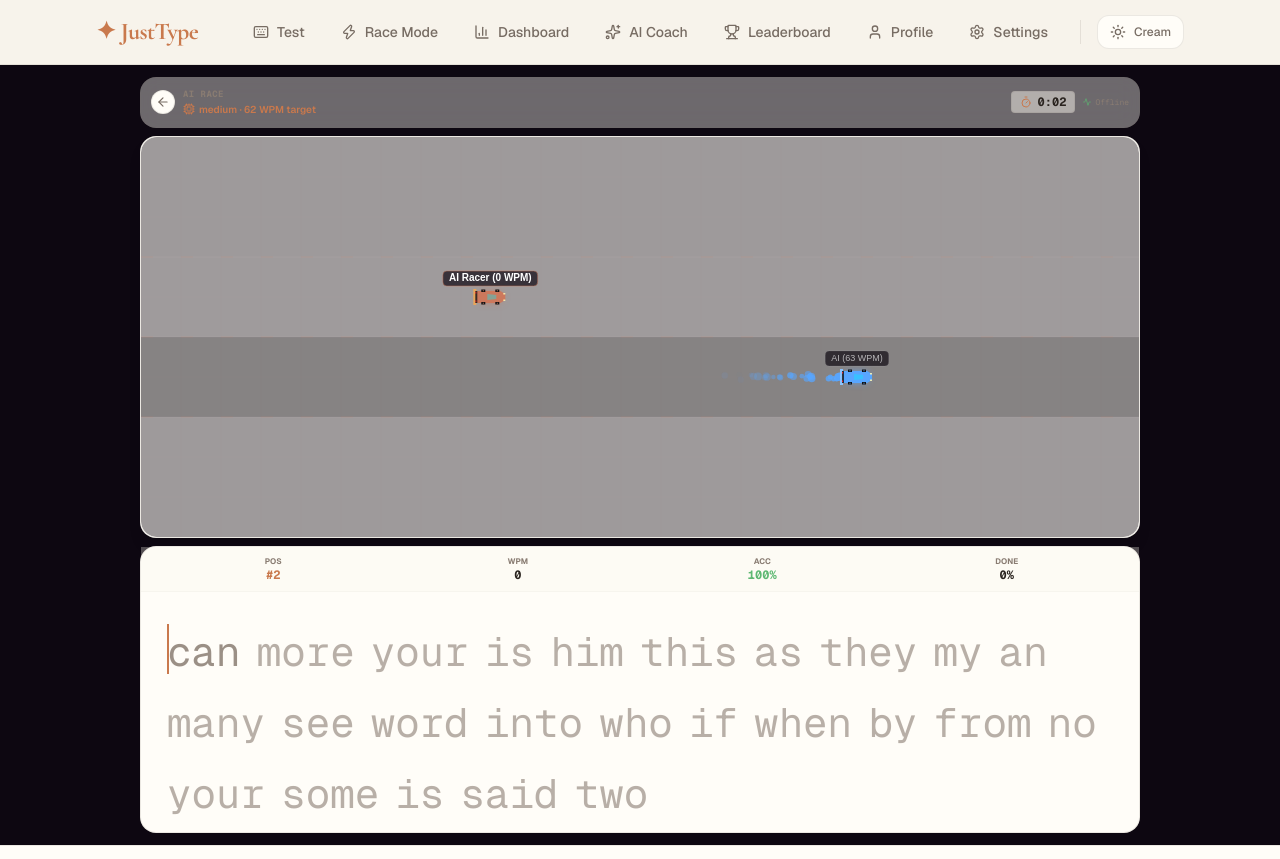
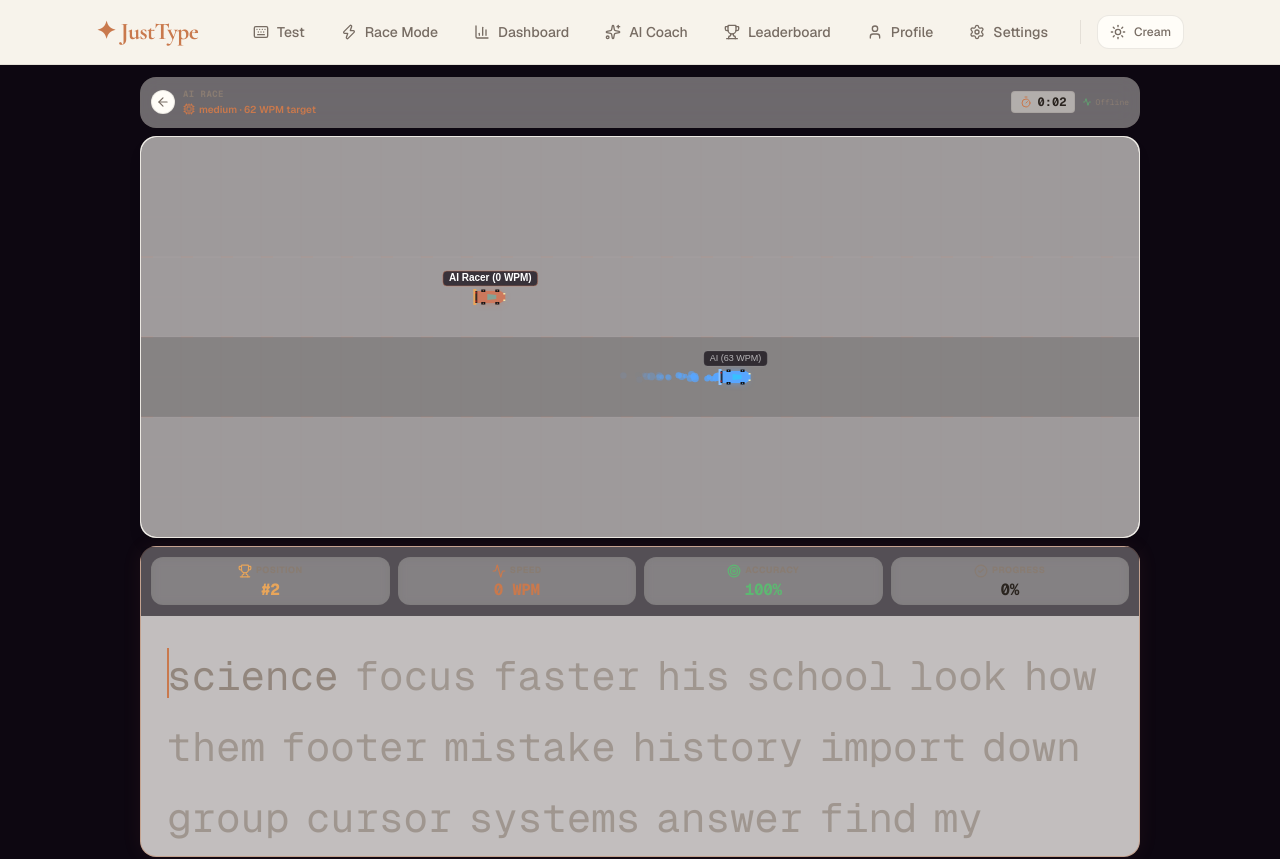
Before and after one commit to BhagirathsinhRana378/justtype, a Next.js app: page /race/ai in a window 1280 px wide. Shown: the top 859 px of the page. Built offline with nearby package versions, Linux system fonts and the light colour scheme.

Commit message:
feat: implement AI race mode with dynamic difficulty and Word display component

```diff
--- a/src/app/race/ai/AIClient.tsx
+++ b/src/app/race/ai/AIClient.tsx
@@ -6,13 +6,23 @@ import { useRouter, useSearchParams } from "next/navigation";
 import { useRaceEngine } from "@/hooks/useRaceEngine";
 import RaceCanvas from "@/components/race/RaceCanvas";
 import Word from "@/components/Word";
-import { ArrowLeft, Trophy, RotateCcw, Timer, Activity, Cpu, Users } from "lucide-react";
+import { ArrowLeft, Trophy, RotateCcw, Timer, Activity, Cpu, Users, Target, CheckCircle2 } from "lucide-react";
 
 const AI_WORDS = [
   "the","and","of","to","in","is","you","that","it","he","was","for","on","are","as","with","his","they","at","be",
   "this","have","from","one","had","by","word","but","not","what","all","were","we","when","your","can","said","use",
   "an","each","she","do","how","if","will","up","out","many","then","them","so","some","her","make","like","him","into",
-  "time","has","look","two","more","go","see","no","way","my","than","call","who",
+  "time","has","look","two","more","go","see","no","way","my","than","call","who","oil","its","now","find","long",
+  "down","day","did","get","come","made","may","part","new","take","get","place","made","live","back","give","most","very",
+  "about","above","across","action","answer","around","better","faster","typing","science","measure","rhythm","cadence",
+  "engine","growth","sprint","memory","mistake","routine","program","develop","complex","elegant","minimal","builder",
+  "layout","control","command","trigger","resolve","warning","optimal","systems","digital","product","network","service",
+  "dynamic","balance","perfect","profile","numbers","context","history","support","process",
+  "people","number","water","sound","years","thing","think","great","every","under","found","still","between","never",
+  "start","another","course","family","always","country","system","school","group","during","without","before","study",
+  "almost","change","design","manage","project","simple","active","future","nature","modern","focus","custom","device",
+  "visual","source","output","create","import","render","client","server","button","screen","canvas","header","footer",
+  "border","shadow","margin","padding","height","width","window","object","string","cursor"
 ];
 
 function genAIText(len = 25) {
@@ -55,6 +65,9 @@ export default function AIClient() {
   const {
     typedInput, wpm, accuracy, progress, handleInput, reset: resetEngine,
   } = useRaceEngine(words);
+
+  const typedWords = useMemo(() => typedInput.split(" "), [typedInput]);
+  const activeWordIndex = useMemo(() => Math.max(0, typedWords.length - 1), [typedWords]);
 
   const startRace = () => {
     const t = genAIText(25);
@@ -173,7 +186,6 @@ export default function AIClient() {
   const wordRefs = useRef<(HTMLSpanElement | null)[]>([]);
   const containerRef = useRef<HTMLDivElement>(null);
   const [translateY, setTranslateY] = useState(0);
-  const activeWordIndex = useMemo(() => Math.max(0, typedInput.split(" ").length - 1), [typedInput]);
 
   useEffect(() => {
     wordRefs.current = [];
@@ -191,6 +203,33 @@ export default function AIClient() {
       }
     }
   }, [activeWordIndex]);
+
+  const renderedWords = useMemo(() => {
+    return words.map((word, wordIndex) => {
+      const isActive = wordIndex === activeWordIndex;
+      const isPast = wordIndex < activeWordIndex;
+
+      return (
+        <span
+          key={wordIndex}
+          ref={(el) => {
+            wordRefs.current[wordIndex] = el;
+          }}
+          className="inline-flex"
+        >
+          <Word
+            word={word}
+            wordIndex={wordIndex}
+            isActive={isActive}
+            isPast={isPast}
+            typed={typedWords[wordIndex]}
+            caretType="smooth"
+            isFocused={focused}
+          />
+        </span>
+      );
+    });
+  }, [words, activeWordIndex, typedWords, focused]);
 
   const rematch = () => {
     resetEngine();
@@ -238,7 +277,7 @@ export default function AIClient() {
           )}
         </div>
 
-        <div className="bg-card border border-border-hairline rounded-xl relative backdrop-blur-md">
+        <div className={`bg-card border rounded-xl relative backdrop-blur-md transition-all duration-300 ${focused ? "border-primary/40 shadow-[0_0_20px_rgba(204,120,92,0.08)] bg-card/75" : "border-border-hairline"}`}>
           {phase === "countdown" && (
             <div className="flex flex-col items-center justify-center py-8 animate-pulse">
               <span className="text-[10px] text-muted-soft uppercase font-bold tracking-wider mb-1">Race starting</span>
@@ -248,16 +287,19 @@ export default function AIClient() {
 
           {phase === "racing" && (
             <div className="flex flex-col">
-              <div className="grid grid-cols-4 gap-1 px-3 py-2 bg-background/30 border-b border-border-hairline/30">
+              <div className="grid grid-cols-4 gap-2 p-2.5 bg-[#0d0711]/60 border-b border-border-hairline/30">
                 {[
-                  { label: "Pos", value: `#${position}`, c: "text-primary font-bold" },
-                  { label: "WPM", value: `${wpm}`, c: "" },
-                  { label: "Acc", value: `${accuracy}%`, c: "text-success" },
-                  { label: "Done", value: `${Math.round(progress * 100)}%`, c: "" },
+                  { label: "Position", value: `#${position}`, icon: <Trophy className="w-3.5 h-3.5 text-accent-amber" />, c: "text-accent-amber font-extrabold" },
+                  { label: "Speed", value: `${wpm} WPM`, icon: <Activity className="w-3.5 h-3.5 text-primary" />, c: "text-primary font-bold" },
+                  { label: "Accuracy", value: `${accuracy}%`, icon: <Target className="w-3.5 h-3.5 text-success" />, c: "text-success font-bold" },
+                  { label: "Progress", value: `${Math.round(progress * 100)}%`, icon: <CheckCircle2 className="w-3.5 h-3.5 text-muted-soft" />, c: "text-foreground font-bold" },
                 ].map(s => (
-                  <div key={s.label} className="text-center">
-                    <div className="text-[8px] uppercase font-bold text-muted-soft">{s.label}</div>
-                    <div className={`text-xs font-bold font-mono ${s.c}`}>{s.value}</div>
+                  <div key={s.label} className="flex flex-col items-center justify-center py-1.5 px-1 bg-card/25 border border-border-hairline/25 rounded-lg backdrop-blur-xs">
+                    <div className="flex items-center gap-1 mb-1">
+                      {s.icon}
+                      <span className="text-[8px] sm:text-[9px] uppercase font-bold tracking-wider text-muted-soft">{s.label}</span>
+                    </div>
+                    <div className={`text-sm sm:text-base font-black font-mono tracking-tight leading-none ${s.c}`}>{s.value}</div>
                   </div>
                 ))}
               </div>
@@ -288,30 +330,7 @@ export default function AIClient() {
                       letterSpacing: "var(--typing-letter-spacing)",
                     }}
                   >
-                    {words.map((word, wordIndex) => {
-                      const isActive = wordIndex === activeWordIndex;
-                      const isPast = wordIndex < activeWordIndex;
-
-                      return (
-                        <span
-                          key={wordIndex}
-                          ref={(el) => {
-                            wordRefs.current[wordIndex] = el;
-                          }}
-                          className="inline-flex"
-                        >
-                          <Word
-                            word={word}
-                            wordIndex={wordIndex}
-                            isActive={isActive}
-                            isPast={isPast}
-                            typed={typedInput.split(" ")[wordIndex]}
-                            caretType="smooth"
-                            isFocused={focused}
-                          />
-                        </span>
-                      );
-                    })}
+                    {renderedWords}
                   </div>
                 </div>
               </div>
--- a/src/app/race/friend/[roomId]/FriendRaceClient.tsx
+++ b/src/app/race/friend/[roomId]/FriendRaceClient.tsx
@@ -7,7 +7,7 @@ import { useRaceStore } from "@/store/useRaceStore";
 import { useRaceEngine } from "@/hooks/useRaceEngine";
 import RaceCanvas from "@/components/race/RaceCanvas";
 import Word from "@/components/Word";
-import { AlertTriangle, ArrowLeft, Copy, Users, Trophy, RotateCcw, Timer, Activity, Loader2 } from "lucide-react";
+import { AlertTriangle, ArrowLeft, Copy, Users, Trophy, RotateCcw, Timer, Activity, Loader2, Target, CheckCircle2 } from "lucide-react";
 
 export default function FriendRaceClient() {
   const params = useParams();
@@ -27,6 +27,7 @@ export default function FriendRaceClient() {
   const [raceElapsed, setRaceElapsed] = useState(0);
   const [results, setResults] = useState<any[]>([]);
   const [focused, setFocused] = useState(false);
+  const lastProgressSentRef = useRef({ time: 0, index: -1 });
 
   const wsRef = useRef<WebSocket | null>(null);
   const inputRef = useRef<HTMLInputElement>(null);
@@ -35,6 +36,9 @@ export default function FriendRaceClient() {
   const {
     typedInput, wpm, accuracy, progress, handleInput, reset: resetEngine,
   } = useRaceEngine(words);
+
+  const typedWords = useMemo(() => typedInput.split(" "), [typedInput]);
+  const activeWordIndex = useMemo(() => Math.max(0, typedWords.length - 1), [typedWords]);
 
   const handleWSMessage = useCallback((msg: Record<string, any>) => {
     switch (msg.type) {
@@ -47,11 +51,20 @@ export default function FriendRaceClient() {
         store.setIsHost(msg.players[0]?.id === msg.player.id);
         setError(null);
         break;
+      case "room_reset":
+        store.setTextToType(msg.text);
+        store.setPlayers(msg.players);
+        store.setRoomStatus("waiting");
+        setResults([]);
+        resetEngine();
+        setError(null);
+        break;
       case "player_joined":
       case "player_ready":
       case "player_disconnected":
       case "player_left":
         if (msg.players) store.setPlayers(msg.players);
+        if (msg.roomStatus) store.setRoomStatus(msg.roomStatus);
         break;
       case "countdown_start":
         store.setRoomStatus("countdown");
@@ -153,6 +166,19 @@ export default function FriendRaceClient() {
     const val = e.target.value;
     const metrics = handleInput(val);
     const idx = val.length;
+
+    const lastProgressSent = lastProgressSentRef.current;
+    const now = Date.now();
+    const textLength = words.join(" ").length;
+    const isFinished = val.length >= textLength;
+    const isSpace = val.endsWith(" ");
+
+    if (
+      isFinished ||
+      isSpace ||
+      now - lastProgressSent.time > 150 ||
+      lastProgressSent.index === -1
+    ) {
       if (wsRef.current?.readyState === WebSocket.OPEN) {
         wsRef.current.send(JSON.stringify({
           type: "progress",
@@ -160,6 +186,8 @@ export default function FriendRaceClient() {
           accuracy: metrics.accuracy,
           wpm: metrics.wpm,
         }));
+        lastProgressSentRef.current = { time: now, index: idx };
+      }
     }
   };
 
@@ -186,7 +214,11 @@ export default function FriendRaceClient() {
     navigator.clipboard.writeText(roomId);
   };
 
-  const rematch = () => { window.location.reload(); };
+  const rematch = () => {
+    if (wsRef.current?.readyState === WebSocket.OPEN) {
+      wsRef.current.send(JSON.stringify({ type: "play_again" }));
+    }
+  };
 
   const myPlayer = useMemo(() => players.find(p => p.id === myPlayerId), [players, myPlayerId]);
 
@@ -209,7 +241,6 @@ export default function FriendRaceClient() {
   const wordRefs = useRef<(HTMLSpanElement | null)[]>([]);
   const containerRef = useRef<HTMLDivElement>(null);
   const [translateY, setTranslateY] = useState(0);
-  const activeWordIndex = useMemo(() => Math.max(0, typedInput.split(" ").length - 1), [typedInput]);
 
   useEffect(() => {
     wordRefs.current = [];
@@ -227,6 +258,33 @@ export default function FriendRaceClient() {
       }
     }
   }, [activeWordIndex]);
+
+  const renderedWords = useMemo(() => {
+    return words.map((word, wordIndex) => {
+      const isActive = wordIndex === activeWordIndex;
+      const isPast = wordIndex < activeWordIndex;
+
+      return (
+        <span
+          key={wordIndex}
+          ref={(el) => {
+            wordRefs.current[wordIndex] = el;
+          }}
+          className="inline-flex"
+        >
+          <Word
+            word={word}
+            wordIndex={wordIndex}
+            isActive={isActive}
+            isPast={isPast}
+            typed={typedWords[wordIndex]}
+            caretType="smooth"
+            isFocused={focused}
+          />
+        </span>
+      );
+    });
+  }, [words, activeWordIndex, typedWords, focused]);
 
   if (error) {
     return (
@@ -296,7 +354,7 @@ export default function FriendRaceClient() {
           )}
         </div>
 
-        <div className="bg-card border border-border-hairline rounded-xl relative backdrop-blur-md">
+        <div className={`bg-card border rounded-xl relative backdrop-blur-md transition-all duration-300 ${focused ? "border-primary/40 shadow-[0_0_20px_rgba(204,120,92,0.08)] bg-card/75" : "border-border-hairline"}`}>
           {roomStatus === "waiting" && (
             <div className="flex flex-col items-center py-5 px-4 animate-fadeIn">
               <h2 className="text-base font-bold mb-0.5">Waiting for Players</h2>
@@ -340,16 +398,19 @@ export default function FriendRaceClient() {
 
           {roomStatus === "racing" && (
             <div className="flex flex-col">
-              <div className="grid grid-cols-4 gap-1 px-3 py-2 bg-background/30 border-b border-border-hairline/30">
+              <div className="grid grid-cols-4 gap-2 p-2.5 bg-[#0d0711]/60 border-b border-border-hairline/30">
                 {[
-                  { label: "Pos", value: `#${position}`, c: "text-primary font-bold" },
-                  { label: "WPM", value: `${wpm}`, c: "" },
-                  { label: "Acc", value: `${accuracy}%`, c: "text-success" },
-                  { label: "Done", value: `${Math.round(progress * 100)}%`, c: "" },
+                  { label: "Position", value: `#${position}`, icon: <Trophy className="w-3.5 h-3.5 text-accent-amber" />, c: "text-accent-amber font-extrabold" },
+                  { label: "Speed", value: `${wpm} WPM`, icon: <Activity className="w-3.5 h-3.5 text-primary" />, c: "text-primary font-bold" },
+                  { label: "Accuracy", value: `${accuracy}%`, icon: <Target className="w-3.5 h-3.5 text-success" />, c: "text-success font-bold" },
+                  { label: "Progress", value: `${Math.round(progress * 100)}%`, icon: <CheckCircle2 className="w-3.5 h-3.5 text-muted-soft" />, c: "text-foreground font-bold" },
                 ].map(s => (
-                  <div key={s.label} className="text-center">
-                    <div className="text-[8px] uppercase font-bold text-muted-soft">{s.label}</div>
-                    <div className={`text-xs font-bold font-mono ${s.c}`}>{s.value}</div>
+                  <div key={s.label} className="flex flex-col items-center justify-center py-1.5 px-1 bg-card/25 border border-border-hairline/25 rounded-lg backdrop-blur-xs">
+                    <div className="flex items-center gap-1 mb-1">
+                      {s.icon}
+                      <span className="text-[8px] sm:text-[9px] uppercase font-bold tracking-wider text-muted-soft">{s.label}</span>
+                    </div>
+                    <div className={`text-sm sm:text-base font-black font-mono tracking-tight leading-none ${s.c}`}>{s.value}</div>
                   </div>
                 ))}
               </div>
@@ -380,30 +441,7 @@ export default function FriendRaceClient() {
                       letterSpacing: "var(--typing-letter-spacing)",
                     }}
                   >
-                    {words.map((word, wordIndex) => {
-                      const isActive = wordIndex === activeWordIndex;
-                      const isPast = wordIndex < activeWordIndex;
-
-                      return (
-                        <span
-                          key={wordIndex}
-                          ref={(el) => {
-                            wordRefs.current[wordIndex] = el;
-                          }}
-                          className="inline-flex"
-                        >
-                          <Word
-                            word={word}
-                            wordIndex={wordIndex}
-                            isActive={isActive}
-                            isPast={isPast}
-                            typed={typedInput.split(" ")[wordIndex]}
-                            caretType="smooth"
-                            isFocused={focused}
-                          />
-                        </span>
-                      );
-                    })}
+                    {renderedWords}
                   </div>
                 </div>
               </div>
--- a/src/components/Word.tsx
+++ b/src/components/Word.tsx
@@ -105,6 +105,7 @@ const Word: React.FC<WordProps> = ({
             top: caretType === "underline" ? "90%" : "12%",
             transition: "left var(--cursor-speed, 40ms) linear",
             zIndex: caretType === "block" ? -1 : 10,
+            animation: !isTyping ? "blink 1s step-end infinite" : "none",
           }}
         />
       )}
@@ -115,15 +116,15 @@ const Word: React.FC<WordProps> = ({
         const isCharTyped = item.index < typedLength;
 
         if (isPast) {
-          // Completed words: remain solid white, do NOT fade
+          // Completed words: fade correct ones to help user focus on active word
           if (item.isExtra) {
-            charClass = "text-error";
+            charClass = "text-error/70";
           } else {
             const typedChar = typed[item.index];
             if (typedChar === item.char) {
-              charClass = "text-foreground";
+              charClass = "text-muted-soft/35";
             } else {
-              charClass = "text-error";
+              charClass = "text-error/65";
             }
           }
         } else if (isActive) {
@@ -134,7 +135,7 @@ const Word: React.FC<WordProps> = ({
             } else {
               const typedChar = typed[item.index];
               if (typedChar === item.char) {
-                charClass = "text-foreground"; // Transition immediately to solid white
+                charClass = "text-foreground font-semibold"; // Transition immediately to solid white
               } else {
                 charClass = "text-error"; // Soft muted red
               }
```
Also changed, not shown: 1 other file (tests, documents, lock files or other folders). Lines whose indentation alone changed are shown as unchanged.
